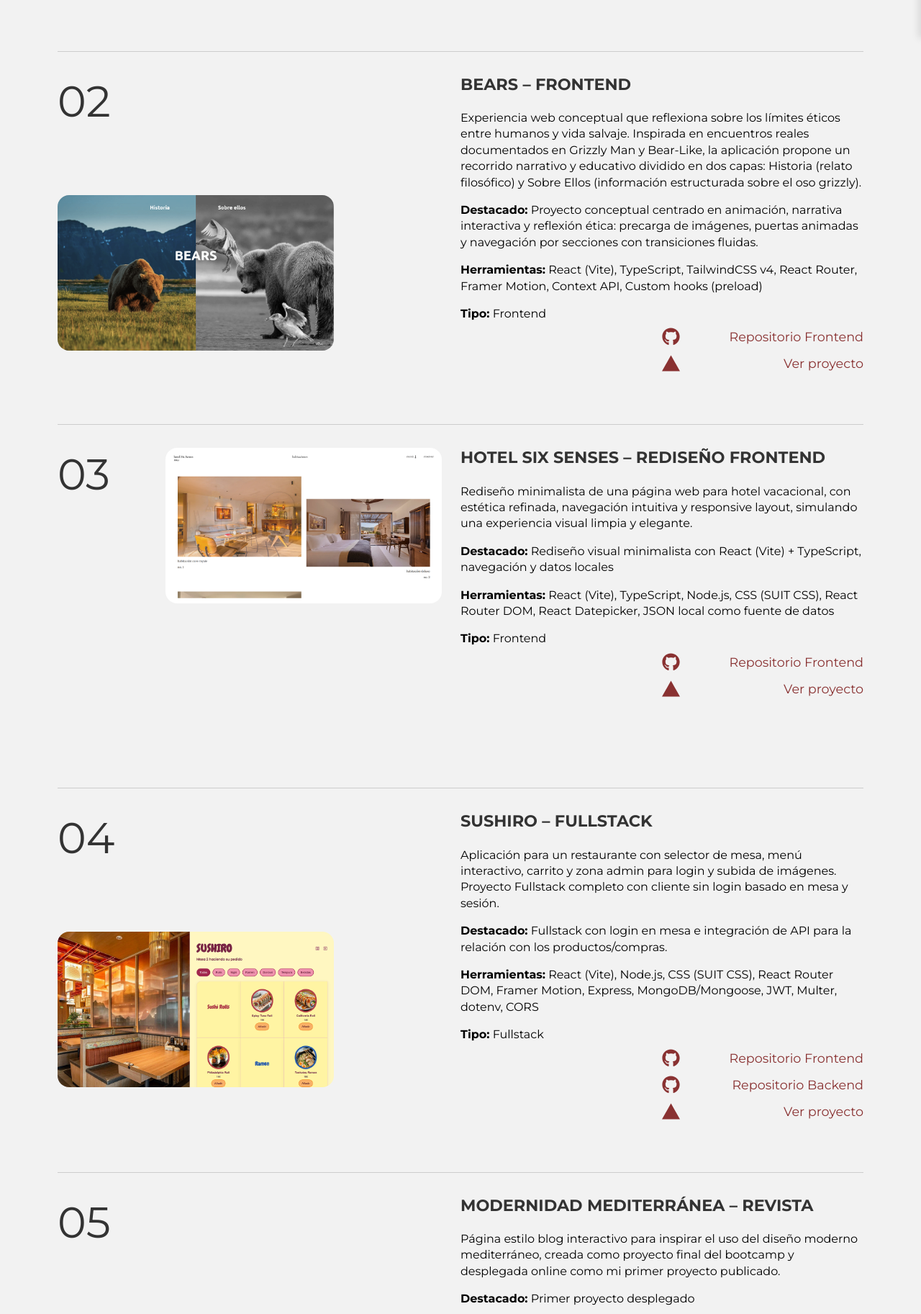
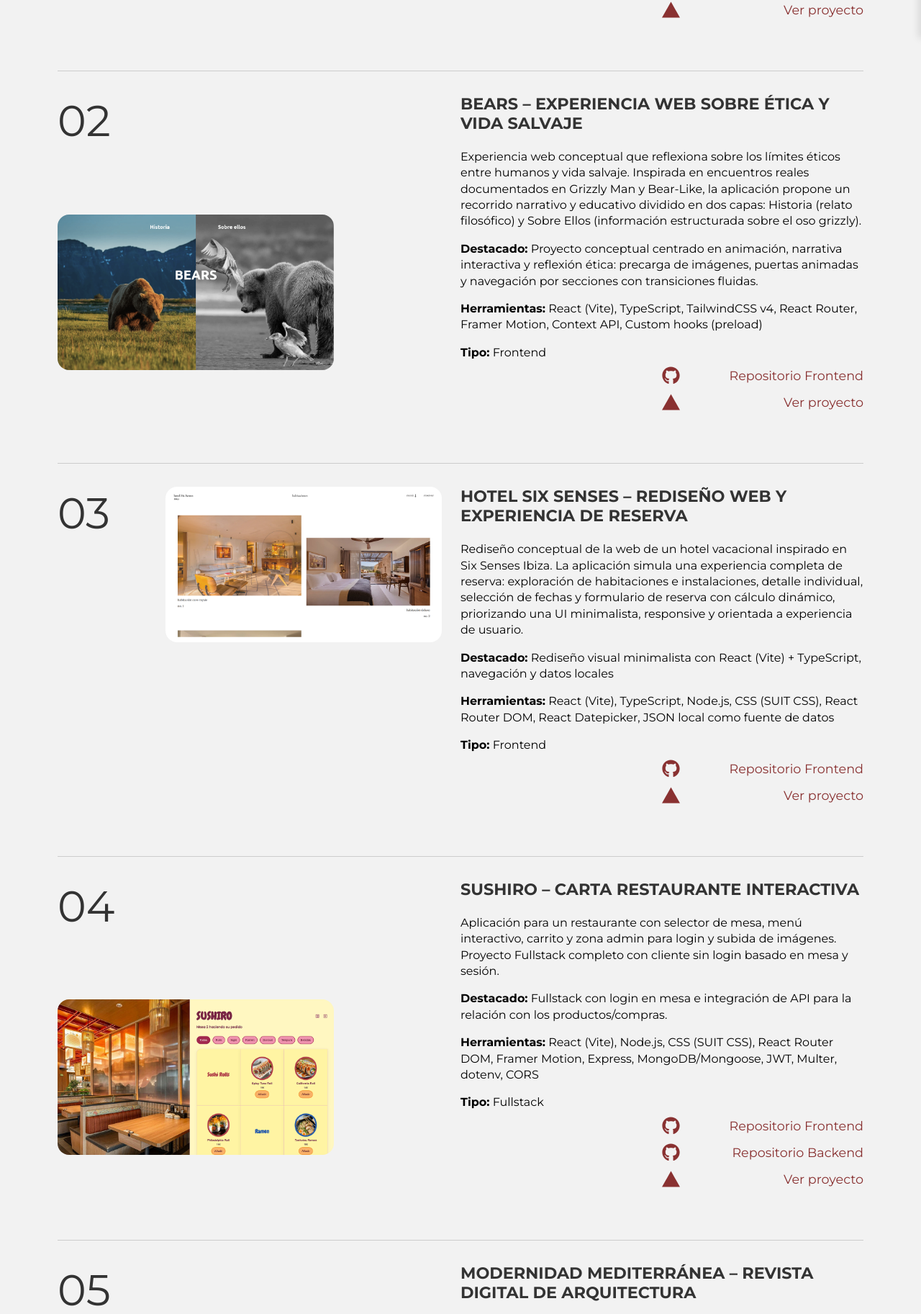
Before and after one commit to JaumeEsquerdo/portfolio-personal, a React (Vite) app in the folder portfolio-jaume/: page /proyectos in a window 1280 px wide. Shown: the part 747-2572 px from the top of the page at 72% size. Built offline with nearby package versions, Linux system fonts and the light colour scheme; a web font is replaced by a local one.

Commit message:
cambiar titulo de proyectos principales

```diff
--- a/portfolio-jaume/src/data/listaProyectos.js
+++ b/portfolio-jaume/src/data/listaProyectos.js
@@ -2,7 +2,7 @@ const listaProyectos = [
   {
     id: 1,
     numero: "01",
-    titulo: "Turistea Villajoyosa – Fullstack",
+    titulo: "Turistea Villajoyosa – Planificador de Actividades Turísticas",
     descripcion:
       "Aplicación web fullstack que permite a los visitantes descubrir Villajoyosa a través de rutas turísticas, puntos de interés y experiencias locales. Incluye un panel administrador para la gestión de contenidos y un flujo de reservas. Proyecto final del módulo FullStack en CEI Valencia.",
     herramientas: [
@@ -33,7 +33,7 @@ const listaProyectos = [
   {
     id: 2,
     numero: "02",
-    titulo: "BEARS – Frontend",
+    titulo: "BEARS – Experiencia web sobre ética y vida salvaje",
     descripcion:
       "Experiencia web conceptual que reflexiona sobre los límites éticos entre humanos y vida salvaje. Inspirada en encuentros reales documentados en Grizzly Man y Bear-Like, la aplicación propone un recorrido narrativo y educativo dividido en dos capas: Historia (relato filosófico) y Sobre Ellos (información estructurada sobre el oso grizzly).",
     herramientas: [
@@ -60,9 +60,9 @@ const listaProyectos = [
   {
     id: 3,
     numero: "03",
-    titulo: "Hotel Six Senses – Rediseño Frontend",
+    titulo: "Hotel Six Senses – Rediseño web y experiencia de reserva",
     descripcion:
-      "Rediseño minimalista de una página web para hotel vacacional, con estética refinada, navegación intuitiva y responsive layout, simulando una experiencia visual limpia y elegante.",
+      "Rediseño conceptual de la web de un hotel vacacional inspirado en Six Senses Ibiza. La aplicación simula una experiencia completa de reserva: exploración de habitaciones e instalaciones, detalle individual, selección de fechas y formulario de reserva con cálculo dinámico, priorizando una UI minimalista, responsive y orientada a experiencia de usuario.",
     herramientas: [
       "React (Vite)",
       "TypeScript",
@@ -88,7 +88,7 @@ const listaProyectos = [
   {
     id: 4,
     numero: "04",
-    titulo: "Sushiro – Fullstack",
+    titulo: "Sushiro – Carta restaurante interactiva",
     descripcion:
       "Aplicación para un restaurante con selector de mesa, menú interactivo, carrito y zona admin para login y subida de imágenes. Proyecto Fullstack completo con cliente sin login basado en mesa y sesión.",
     herramientas: [
@@ -124,9 +124,9 @@ const listaProyectos = [
   {
     id: 5,
     numero: "05",
-    titulo: "Modernidad Mediterránea – Revista",
+    titulo: "Modernidad Mediterránea – Revista digital de arquitectura",
     descripcion:
-      "Página estilo blog interactivo para inspirar el uso del diseño moderno mediterráneo, creada como proyecto final del bootcamp y desplegada online como mi primer proyecto publicado.",
+      "Revista digital interactiva sobre arquitectura moderna mediterránea, desarrollada como proyecto final del módulo de Diseño Web con HTML, CSS y JS en CEI Valencia. La web simula una experiencia editorial, con secciones dedicadas a casas, materiales y referencias visuales, priorizando un diseño limpio, estructurado y orientado a contenido.",
     herramientas: ["HTML", "CSS (SUIT CSS)", "JavaScript (vanilla)"],
     stack: "Frontend",
     imagen: "/img/portada-modernidad.png",
@@ -139,7 +139,7 @@ const listaProyectos = [
   {
     id: 6,
     numero: "06",
-    titulo: "Brava – E-commerce de Bebidas Funcionales",
+    titulo: "Brava – Diseño UX/UI de E-commerce de Bebidas Funcionales",
     descripcion:
       "Diseño integral de una plataforma móvil para una marca de bebidas saludables, desarrollada como Trabajo Final de Máster (TFM). El proyecto destaca por un proceso profundo de UX Research, validando una propuesta visual inspirada en la esencia mediterránea de Valencia que equilibra bienestar, transparencia y un estilo de vida activo.",
     herramientas: [
```
